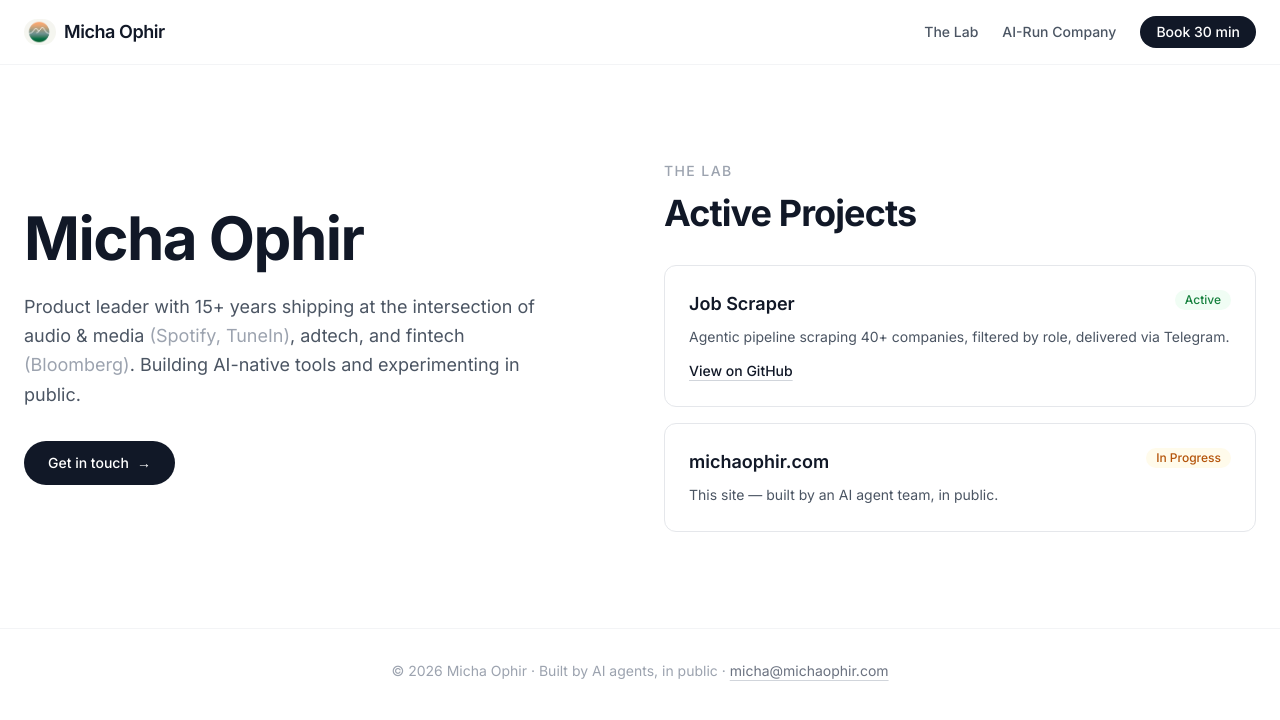
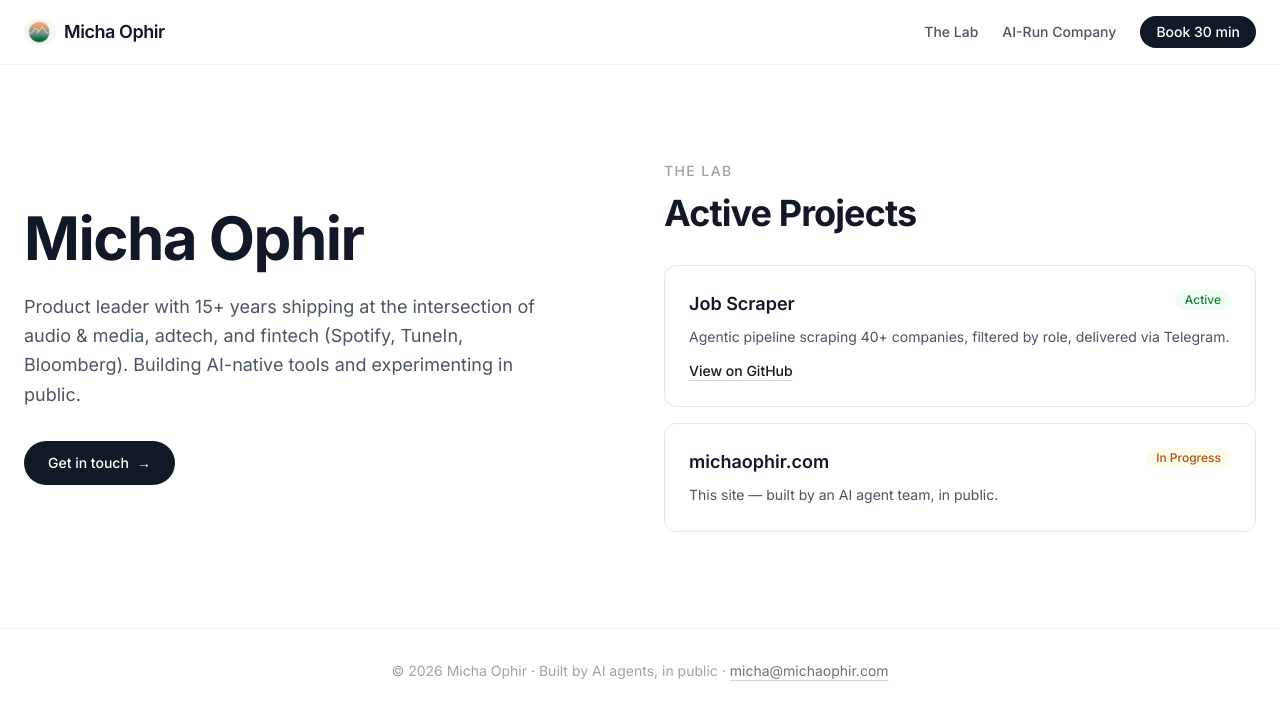
Before and after one commit to michaophir/michaophir-site, a Next.js app: page / in a window 1280 px wide. Shown: the top 720 px of the page. Built offline with nearby package versions, Linux system fonts and the light colour scheme.

Commit message:
update the bio in hero.tsx

```diff
--- a/components/hero.tsx
+++ b/components/hero.tsx
@@ -6,9 +6,7 @@ export default function Hero() {
       </h1>
       <p className="mt-6 max-w-lg text-lg leading-relaxed text-gray-600">
         Product leader with 15+ years shipping at the intersection of audio
-        &amp; media{" "}
-        <span className="text-gray-400">(Spotify, TuneIn)</span>, adtech, and
-        fintech <span className="text-gray-400">(Bloomberg)</span>. Building
+        &amp; media, adtech, and fintech (Spotify, TuneIn, Bloomberg). Building
         AI-native tools and experimenting in public.
       </p>
       <div className="mt-8">
```
